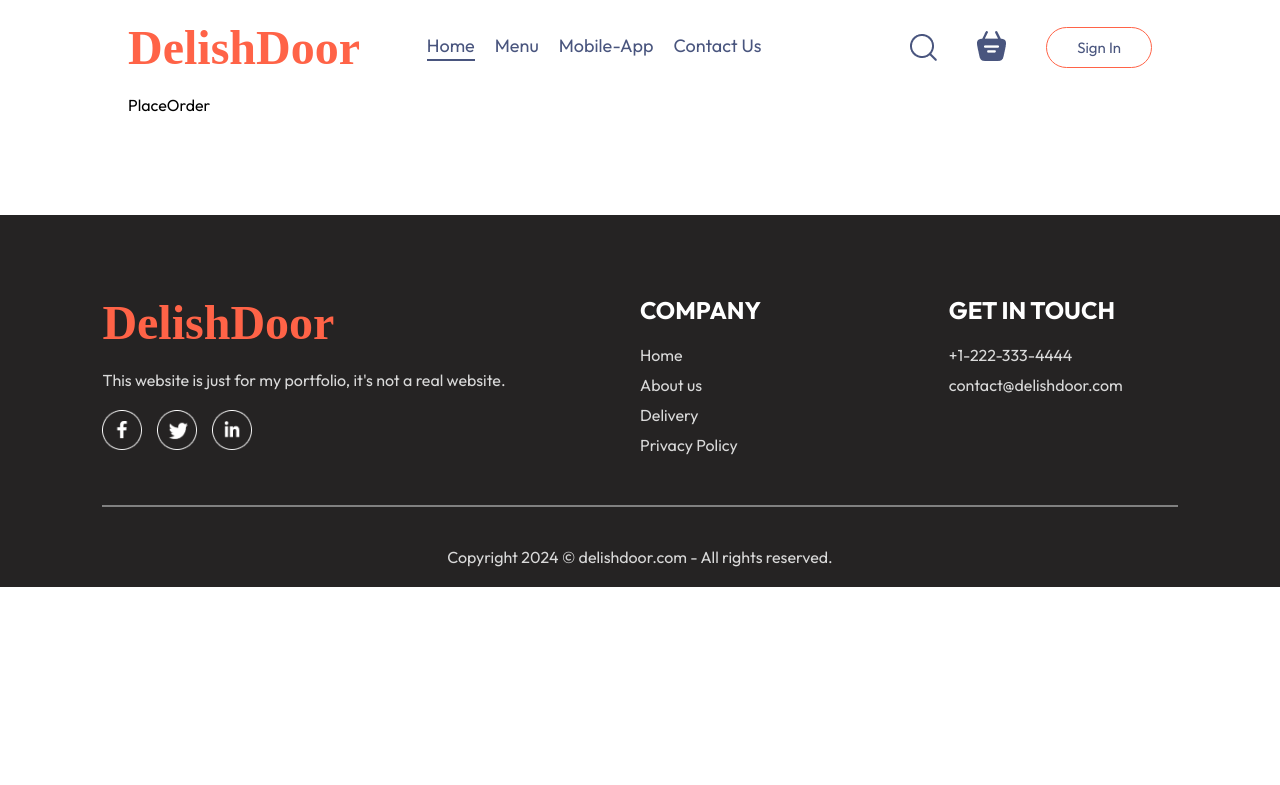
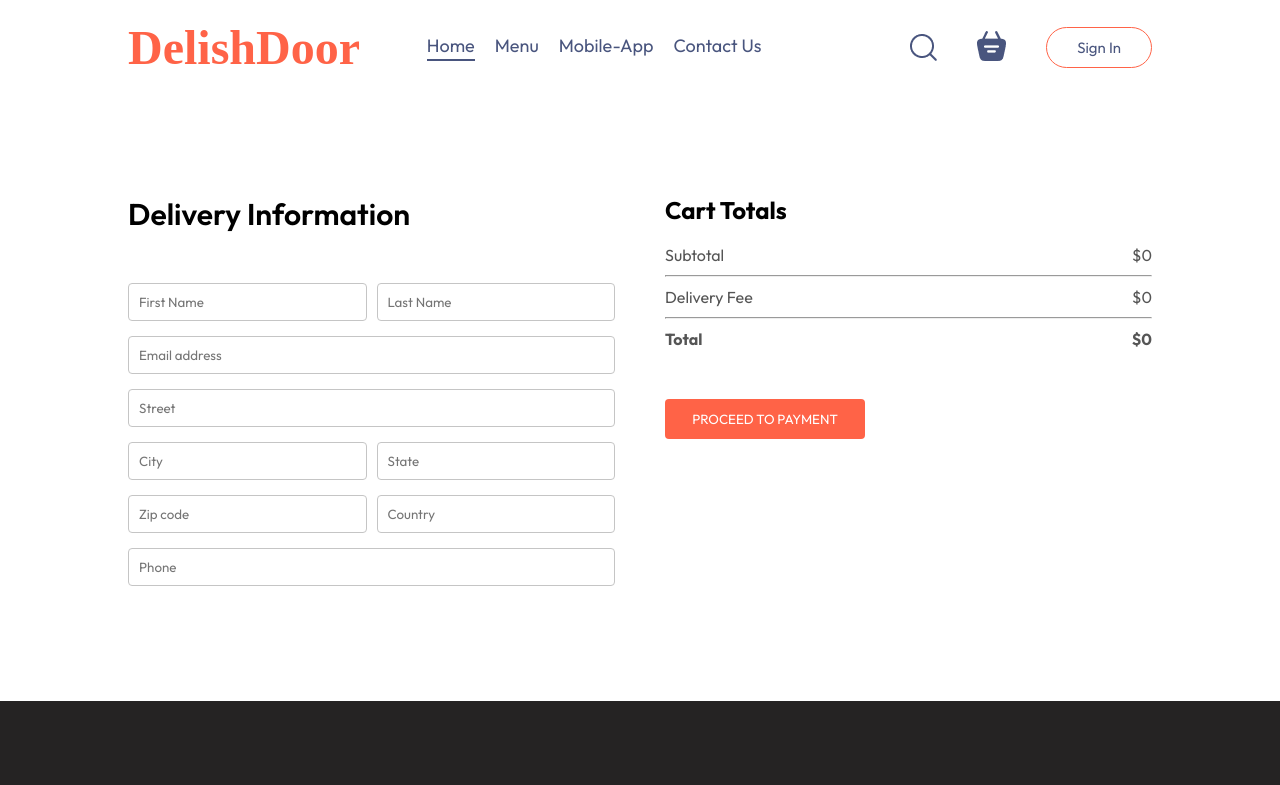
Before and after one commit to asm-shad/Food-Delievery-Client, a React (Vite) app: page /order in a window 1280 px wide. Shown: the top 785 px of the page. Built offline with nearby package versions, Linux system fonts and the light colour scheme; a web font is replaced by a local one.

Commit message:
PlaceOrder Page Design Complete

```diff
--- a/src/pages/Cart/Cart.jsx
+++ b/src/pages/Cart/Cart.jsx
@@ -1,10 +1,12 @@
 import React, { useContext } from "react";
 import "./Cart.css";
 import { DataContext } from "../../context/dataContext";
+import { useNavigate } from "react-router-dom";
 
 function Cart() {
   const { cartItems, food_list, removeFromCart, getTotalCartAmount } =
     useContext(DataContext);
+  const navigate = useNavigate();
   return (
     <div className="cart">
       <div className="cart-items">
@@ -56,7 +58,9 @@ function Cart() {
                 <b>${getTotalCartAmount() + 2}</b>
               </div>
             </div>
-            <button>Proceed To Checkout</button>
+            <button onClick={() => navigate("/order")}>
+              PROCEED TO CHECKOUT
+            </button>
           </div>
           <div className="cart-promocode">
             <div>
--- a/src/pages/PlaceOrder/PlaceOrder.css
+++ b/src/pages/PlaceOrder/PlaceOrder.css
@@ -0,0 +1,109 @@
+.place-order {
+  display: flex;
+  align-items: start;
+  justify-content: space-between;
+  gap: 50px;
+  margin-top: 100px;
+}
+.place-order-left {
+  width: 100%;
+  max-width: max(30%, 500px);
+}
+.place-order-left .title {
+  font-size: 30px;
+  font-weight: 600;
+  margin-bottom: 50px;
+}
+.place-order-left input {
+  margin-bottom: 15px;
+  width: 100%;
+  padding: 10px;
+  border: 1px solid #c5c5c5;
+  border-radius: 4px;
+  outline-color: tomato;
+}
+.place-order-left .multi-fields {
+  display: flex;
+  gap: 10px;
+}
+.place-order-right {
+  width: 100%;
+  max-width: max(40%, 500px);
+}
+.place-order .cart-total button {
+  margin-top: 30px;
+} /*
+
+:root .emaill {
+    background-color: black;
+}
+:root .emaill{
+    color: white;
+}
+
+:root .streett {
+    background-color: black;
+}
+:root .streett{
+    color: white;
+}
+
+:root .phonee {
+    background-color: black;
+}
+:root .phonee{
+    color: white;
+}
+
+*/
+
+/*
+.lightcolors .emaill {
+    background-color: white;
+}/*
+.lightcolors .emaill{
+    color: black;
+}
+/*
+.lightcolors .streett {
+    background-color: white;
+}/*
+.lightcolors .streett{
+    color: black;
+}
+/*
+.lightcolors .phonee {
+    background-color: white;
+}/*
+.lightcolors .phonee{
+    color: black;
+}
+
+/*
+:root .multi-fields input {
+    background-color: black;
+    color: white;
+}
+
+:root .multi-fields input::placeholder {
+    color: white;
+}
+*/
+/*
+.lightcolors .multi-fields input {
+    background-color: white;
+    color: black;
+}
+.lightcolors .multi-fields input::placeholder {
+    color: black;
+}
+
+*/
+/*
+:root .title {
+    color: white;
+}
+
+.lightcolors .title {
+    color: black;
+} */
--- a/src/pages/PlaceOrder/PlaceOrder.jsx
+++ b/src/pages/PlaceOrder/PlaceOrder.jsx
@@ -1,10 +1,121 @@
-import React from 'react'
-import './PlaceOrder.css'
+import React, { useContext } from "react";
+import "./PlaceOrder.css";
+import { DataContext } from "../../context/dataContext";
 
 const PlaceOrder = () => {
+  const { getTotalCartAmount } = useContext(DataContext);
   return (
-    <div>PlaceOrder</div>
-  )
-}
+    <form className="place-order">
+      <div className="place-order-left">
+        <p className="title">Delivery Information</p>
+        <div className="multi-fields">
+          <input
+            required
+            name="firstName"
+            // onChange={onChangeHandler}
+            // value={data.firstName}
+            type="text"
+            placeholder="First Name"
+          />
+          <input
+            required
+            name="lastName"
+            // onChange={onChangeHandler}
+            // value={data.lastName}
+            type="text"
+            placeholder="Last Name"
+          />
+        </div>
+        <input
+          className="emaill"
+          required
+          name="email"
+          // onChange={onChangeHandler}
+          // value={data.email}
+          type="email"
+          placeholder="Email address"
+        />
+        <input
+          className="streett"
+          required
+          name="street"
+          // onChange={onChangeHandler}
+          // value={data.street}
+          type="text"
+          placeholder="Street"
+        />
+        <div className="multi-fields">
+          <input
+            required
+            name="city"
+            // onChange={onChangeHandler}
+            // value={data.city}
+            type="text"
+            placeholder="City"
+          />
+          <input
+            required
+            name="state"
+            // onChange={onChangeHandler}
+            // value={data.state}
+            type="text"
+            placeholder="State"
+          />
+        </div>
+        <div className="multi-fields">
+          <input
+            required
+            name="zipcode"
+            // onChange={onChangeHandler}
+            // value={data.zipcode}
+            type="text"
+            placeholder="Zip code"
+          />
+          <input
+            required
+            name="country"
+            // onChange={onChangeHandler}
+            // value={data.country}
+            type="text"
+            placeholder="Country"
+          />
+        </div>
+        <input
+          className="phone"
+          required
+          name="phone"
+          // onChange={onChangeHandler}
+          // value={data.phone}
+          type="text"
+          placeholder="Phone"
+        />
+      </div>
+      <div className="place-order-right">
+        <div className="cart-total">
+          <h2>Cart Totals</h2>
+          <div>
+            <div className="cart-total-details">
+              <p>Subtotal</p>
+              <p>${getTotalCartAmount()}</p>
+            </div>
+            <hr />
+            <div className="cart-total-details">
+              <p>Delivery Fee</p>
+              <p>${getTotalCartAmount() === 0 ? 0 : 2}</p>
+            </div>
+            <hr />
+            <div className="cart-total-details">
+              <b>Total</b>
+              <b>
+                ${getTotalCartAmount() === 0 ? 0 : getTotalCartAmount() + 2}
+              </b>
+            </div>
+          </div>
+          <button type="submit">PROCEED TO PAYMENT</button>
+        </div>
+      </div>
+    </form>
+  );
+};
 
-export default PlaceOrder
+export default PlaceOrder;
```
